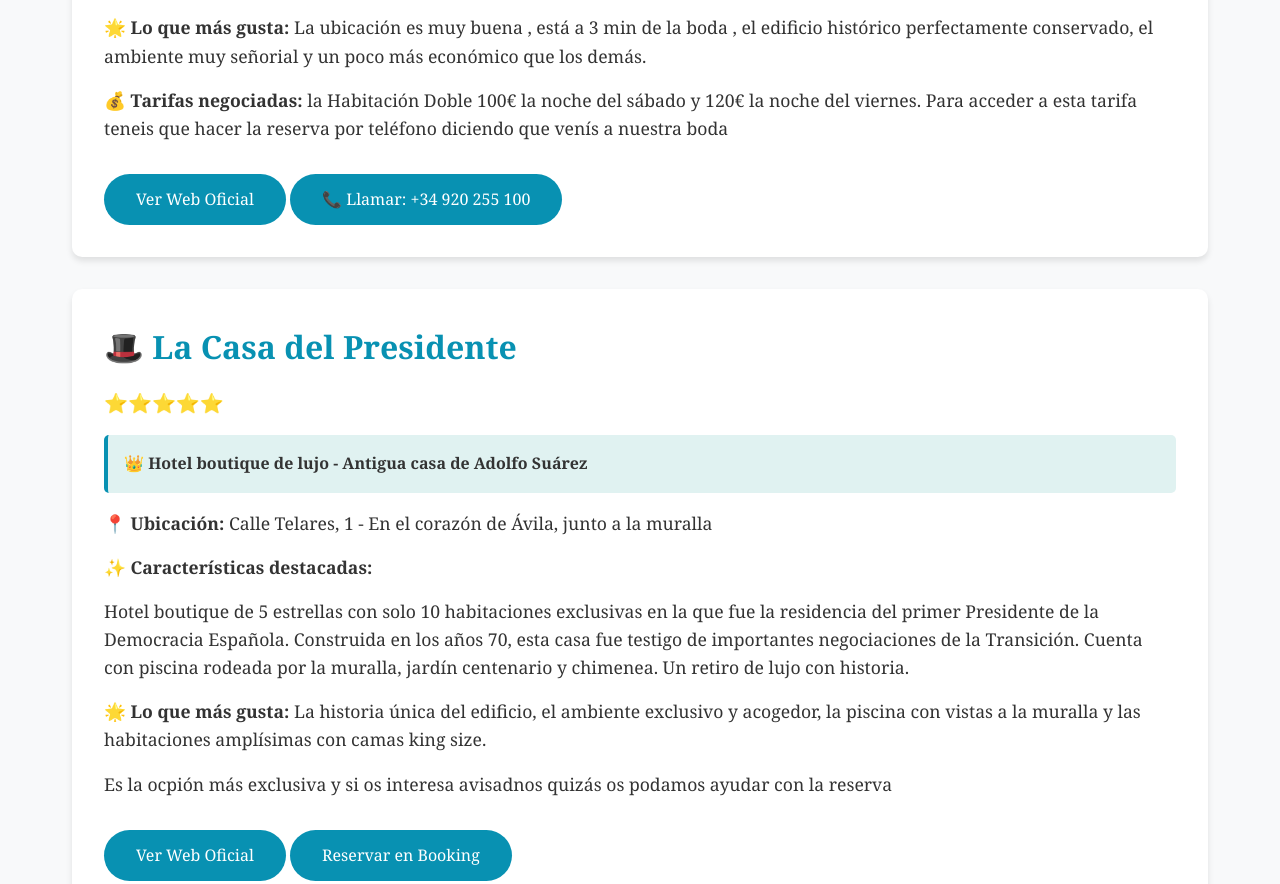
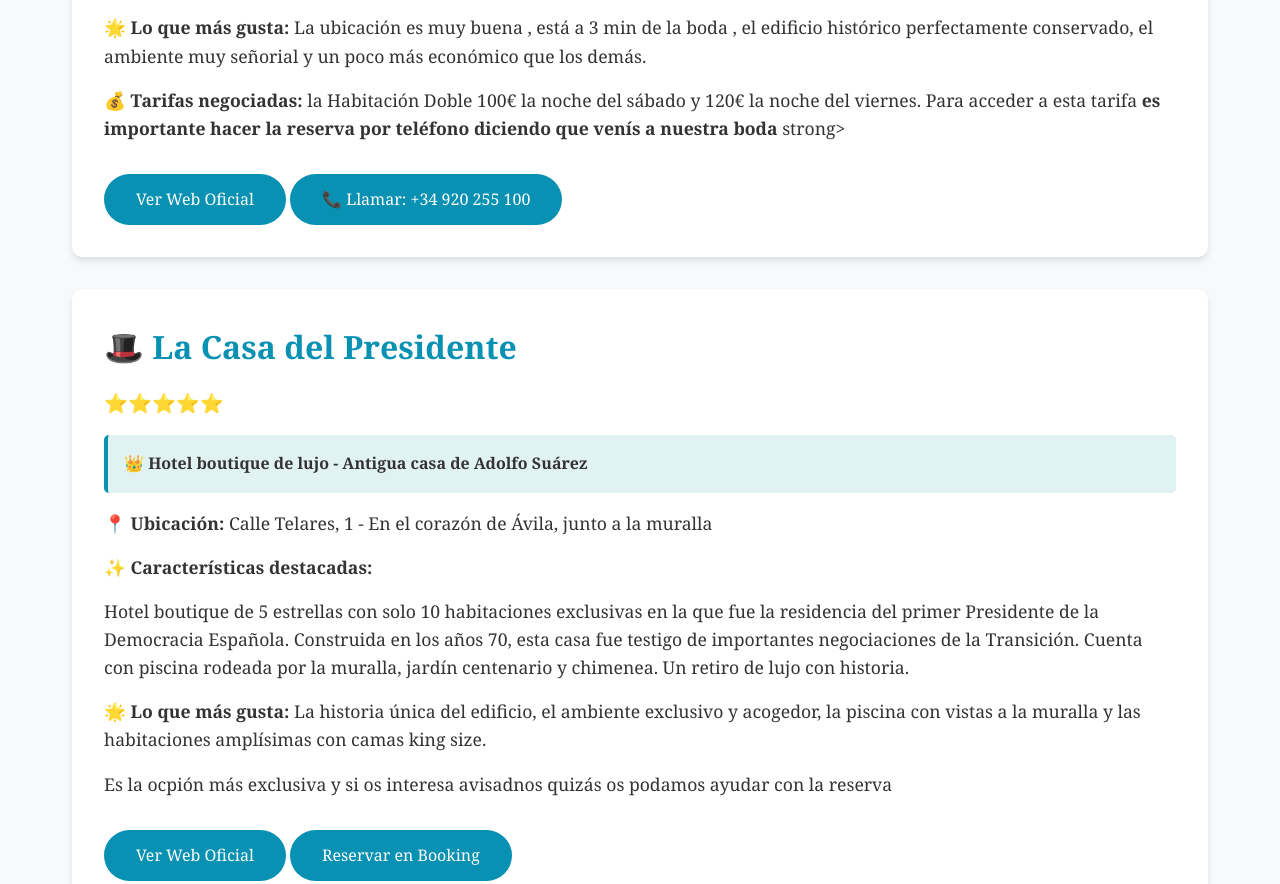
Before and after one commit to pmasiasanchez/bodanneypablo, a plain HTML site: page hoteles.html in a window 1280 px wide. Shown: the part 2714-3598 px from the top of the page. Drawn offline with Linux system fonts and the light colour scheme.

Commit message:
Update hoteles.html

```diff
--- a/hoteles.html
+++ b/hoteles.html
@@ -247,7 +247,7 @@
             <p>Este impresionante hotel de 4 estrellas está ubicado en un palacio del siglo XVI con un hermoso patio central rodeado de arcos. Cuenta con 144 habitaciones elegantes,  bar de estilo inglés, y parking privado. Su ubicación es excepcional, en la misma plaza de la catedral.</p>
 
             <p><strong>🌟 Lo que más gusta:</strong> La ubicación es muy buena , está a 3 min de la boda , el edificio histórico perfectamente conservado,  el ambiente muy señorial y un poco más económico que los demás.</p>
-            <p> <strong>💰 Tarifas negociadas:</strong> la Habitación Doble 100€ la noche del sábado y 120€ la noche del viernes. Para acceder a esta tarifa teneis que hacer la reserva por teléfono diciendo que venís a nuestra boda </p>
+            <p> <strong>💰 Tarifas negociadas:</strong> la Habitación Doble 100€ la noche del sábado y 120€ la noche del viernes. Para acceder a esta tarifa <strong> es importante hacer la reserva por teléfono diciendo que venís a nuestra boda </strong>strong></p>
 
             <a href="https://www.hotelpalaciodelosvelada.com/" target="_blank" class="btn">Ver Web Oficial</a>
              <a href="tel:+34920255100" class="btn">📞 Llamar: +34 920 255 100</a>
```
